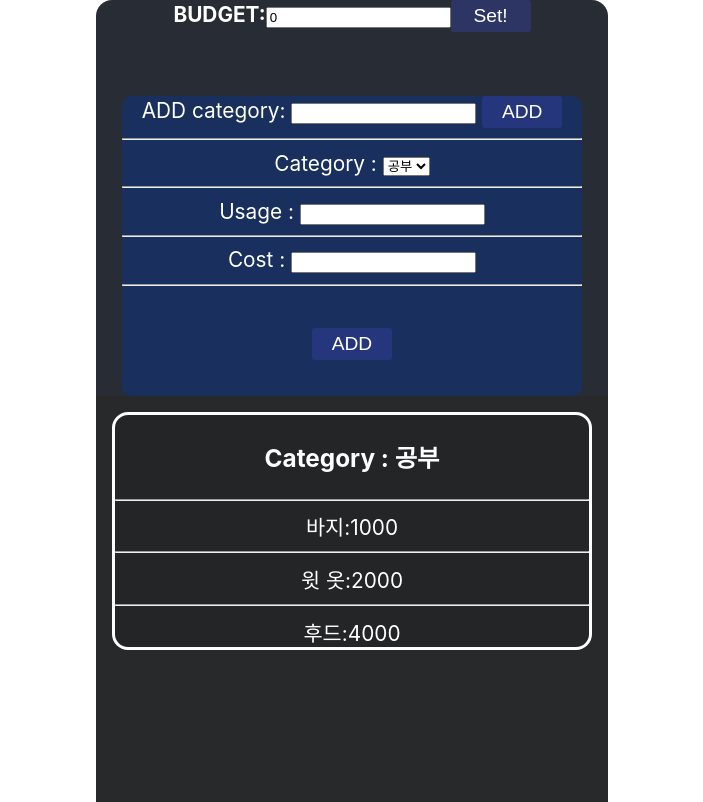
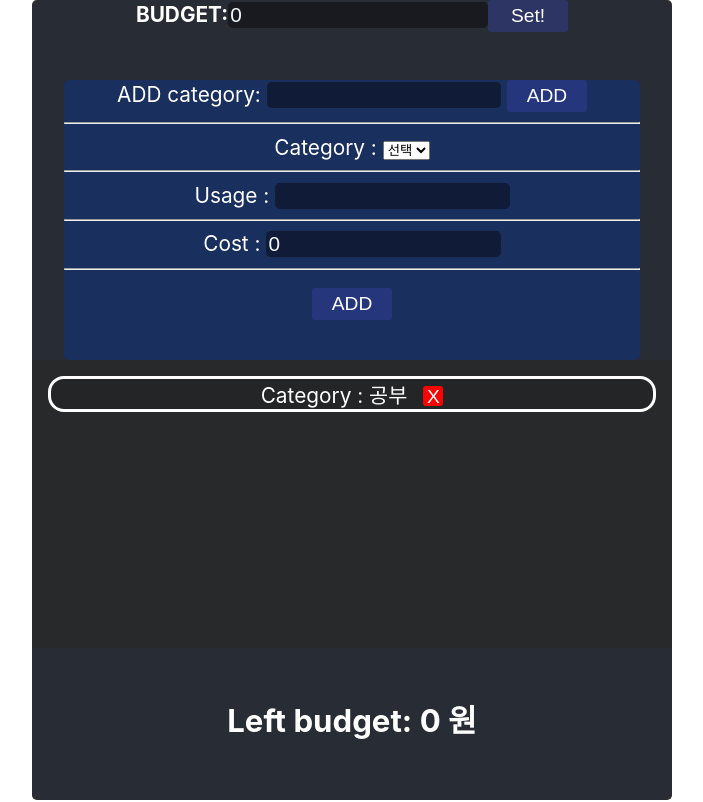
Before and after one commit to Juyeong-Byeon/budget_manager, a React (Create React App) app: page / in a window 1280 px wide. Shown: the top 802 px of the page, without its empty margins (288-991 px from the left). Built offline with nearby package versions, Linux system fonts and the light colour scheme.

Commit message:
기능구현, CRUD
item delete 추가 구현해야함.

```diff
--- a/src/App.css
+++ b/src/App.css
@@ -9,10 +9,10 @@ html{
   margin-left: auto;
   margin-right: auto;
   text-align: center;
-  border-radius: 1rem;
+  border-radius: 0.3rem;
   background-color: #282c34;
-  width:40%;
-  height:100%;
+  width:50%;
+  height:800px;
   color:white;
   font-size: 1.3rem;
   align-items:'center';
@@ -26,6 +26,15 @@ button{
   height: 2rem;
   font-size:1.2rem;
   color:white;
+}
+input{
+  background-color: #04040570;
+  border-radius: 0.3rem;
+  border-style:none;
+  height: 1.5rem;
+  width: 40%;
+  color: aliceblue;
+  font-size: 1.3rem;
 }
 
 .App-logo {
--- a/src/App.js
+++ b/src/App.js
@@ -11,7 +11,7 @@ function App() {
 
    {
     category:"공부",
-    items:[{useage:'바지',cost:1000},{useage:'윗 옷',cost:2000},{useage:'후드',cost:4000}],
+    items:[],
     used:0
    }
   ]);
@@ -30,21 +30,57 @@ function App() {
   ));
 
 
- },[budgetUseageInfos])
+ },[budgetUseageInfos]);
+
+ const ItemAdd=useCallback((item)=>{//item==={itemCategory:'',itemUseage:'',itemCost:0};
+  const {itemCategory,itemUsage,itemCost}=item;
+
+  if(!(itemCategory&&itemUsage&&itemCost)){
+    alert('입력폼을 확인해 주세요!');
+    //console.log(itemCategory,itemUsage,itemCost);
+    return -1;
+  }
+
+  setbudgetUseageInfo(()=>
+    budgetUseageInfos.map((useageInfo,index)=>{//카테고리가 같은 것만 수정함.
+      if(useageInfo.category===itemCategory){
+        return {
+          ...useageInfo,
+          items:useageInfo.items.concat({useage:itemUsage,cost:itemCost}),
+          used:Number(useageInfo.used)+Number(itemCost)
+        }
+      }else{
+        return useageInfo
+      }
+    })
+  );
+
+
+  //infos.items
+  //arr.find 함수 써서 하면 될듯
+
+  console.log(budgetUseageInfos);
+
+
+ },[budgetUseageInfos]);
 
  const SubmitBudget=useCallback((budget)=>{
    setTotalBudget(budget);
   },[TotalBudget]);
 
-
+  const DeleteCategory=useCallback((category)=>{
+    setbudgetUseageInfo(
+      budgetUseageInfos.filter((c)=>{return (!c.category===category) })
+    );
+  },[budgetUseageInfos]);
 
 
   return (
     <div className="App">
       <BudgetSetter SubmitBudget={SubmitBudget} /*총예산 관리 컴포넌트*/></BudgetSetter >
-       <BudgetController CategoryAdd={CategoryAdd} Categorys={budgetUseageInfos} /*카테고리별 예산관리, 사용내역 추가 컴포넌트*/></BudgetController >
-      <BudgetCategoryList BudgetCategorys={budgetUseageInfos} /* 카테고리 리스트(카테고리(사용내역))*/></BudgetCategoryList >
-      <BudgetTotal TotalBudget={TotalBudget} /*현제 남은 예산*/></BudgetTotal>
+       <BudgetController CategoryAdd={CategoryAdd} ItemAdd={ItemAdd} Categorys={budgetUseageInfos} /*카테고리별 예산관리, 사용내역 추가 컴포넌트*/></BudgetController >
+      <BudgetCategoryList BudgetCategorys={budgetUseageInfos} DeleteCategory={DeleteCategory}/* 카테고리 리스트(카테고리(사용내역))*/></BudgetCategoryList >
+      <BudgetTotal TotalBudget={TotalBudget}  BudgetUseageInfos={budgetUseageInfos} /*현제 남은 예산*/></BudgetTotal>
     </div>
   );
 }
--- a/src/components/BudgetCategory.js
+++ b/src/components/BudgetCategory.js
@@ -1,7 +1,7 @@
 import React from 'react'
 import BudgetItem from './BudgetItem';
 
-export default function BudgetCategory({Category}) {
+export default function BudgetCategory({Category,DeleteCategory}) {
 
     const {category,items}=Category;
 
@@ -9,10 +9,11 @@ export default function BudgetCategory({Category}) {
     return (
         <div style={{borderWeight:'3rem', borderColor:'white', borderStyle:'solid', borderRadius:'1rem', backgroundColor:'rgba(5,5,5,0.1)',margin:'1rem'}}>
             <div>
-                <h3>Category : {Category?category:""}</h3>
+                <span style={{textAlign:"center",margin:'auto'}}>Category : {Category?category:""}</span>
+                <span ><button onClick={(e)=>{DeleteCategory(category)}} style={{width:'20px', height:'20px',textAlign:"center",marginLeft:'1rem',marginRight:'0',backgroundColor:'red',padding:0}}>X</button></span>
             </div>
             <div>
-                {Category&&items.map((item,i)=>{return(<BudgetItem key={item.useage} item={item}></BudgetItem>)})}
+                {Category&&items.map((item,i)=>{return(<BudgetItem key={i} item={item}></BudgetItem>)})}
             </div>
         </div>
     )
--- a/src/components/BudgetCategoryList.js
+++ b/src/components/BudgetCategoryList.js
@@ -1,10 +1,10 @@
 import React from 'react'
 import BudgetCategory from './BudgetCategory';
 
-export default function BudgetCategoryList({BudgetCategorys}) {
+export default function BudgetCategoryList({BudgetCategorys,DeleteCategory}) {
     return (
-        <div style={{ overflowY:'scroll', height:'450px', backgroundColor:'rgba(40,40,40,0.8)'}}>
-            {BudgetCategorys&&BudgetCategorys.map((Category,i)=>{return(<BudgetCategory key={Category.category} Category={Category}></BudgetCategory>)})}
+        <div style={{ overflowY:'scroll', height:'18rem', backgroundColor:'rgba(40,40,40,0.8)'}}>
+            {BudgetCategorys&&BudgetCategorys.map((Category,i)=>{return(<BudgetCategory key={Category.category} Category={Category} DeleteCategory={DeleteCategory}></BudgetCategory>)})}
         </div>
     )
 }
--- a/src/components/BudgetController.js
+++ b/src/components/BudgetController.js
@@ -1,30 +1,63 @@
 import React,{useState} from 'react'
 
-export default function BudgetController({Categorys,CategoryAdd}) {
-    const [newCategoryInput,setNewCategoryInput]=useState('');
-    const [currentCategory,setCurrentCategory]=useState('');
+export default function BudgetController({Categorys,CategoryAdd,ItemAdd}) {
+    const [newCategoryInput,setNewCategoryInput]=useState('');// 카테고리 생성용 state
+    const [currentItem,setItem]=useState({
+            itemCategory:'',
+            itemUsage:'',
+            itemCost:0
+    });//한번에 State 관리 하는 방법 생각해 보기
 
     const newCategoryOnchange=(e)=>{
         setNewCategoryInput(e.target.value);
     };
 
+
     return (
-        <div style={{backgroundColor:'#192F5E',height:'300px',width:'90%',marginLeft:"auto",marginRight: 'auto',borderRadius:'10px',marginTop:'4rem'}}>
+        <div style={{backgroundColor:'#192F5E',height:'35%',width:'90%',marginLeft:"auto",marginRight: 'auto',borderRadius:'5px',marginTop:'3rem'}}>
             <span>ADD category: <input type='text' value={newCategoryInput} onChange={(e)=>{newCategoryOnchange(e)}} onKeyPress={(e)=>{if(e.charCode===13){CategoryAdd(newCategoryInput);setNewCategoryInput('')}}}></input> <button onClick={()=>{CategoryAdd(newCategoryInput);setNewCategoryInput('')}}>ADD</button></span>
             <hr/>
             <div>
                 <span>
                         <label htmlFor="selectCategory">Category : </label>
-                        <select id='selectCategory' onChange={(e)=>{setCurrentCategory(e.target.value)}}>
+                        <select id='selectCategory' onChange={(e)=>setItem({...currentItem,itemCategory:e.target.value})} value={currentItem.itemCategory}>
+                            <option key='default'>선택</option>
                            {Categorys&&Categorys.map((category,index)=>{return(<option key={category.category}>{category.category}</option>)})}
                         </select>
                 </span>
                     <hr/>
-                <label htmlFor='usage'> Usage : </label><input id='usage' type='text'></input>
+                <label htmlFor='usage'> Usage : </label>
+                <input id='usage' type='text' value={currentItem.itemUsage} onChange={(e)=>setItem({...currentItem,itemUsage:e.target.value})}></input>
                     <hr/>
-                <label>Cost : </label><input id='Cost' type='text'></input>
+                <label>Cost : </label>
+                <input id='Cost' type='text' value={currentItem.itemCost}
+                    onKeyPress={(e)=>{
+                            if(e.charCode===13){
+                                if(ItemAdd(currentItem)===-1)return;
+                                setItem(()=>{return{itemCategory:'',itemUsage:'',itemCost:0}})
+                            }
+                            else{
+                                return;
+
+                            }
+                        }
+                    }
+                    onChange={(e)=>{
+                        if(isNaN(e.target.value)){
+                            alert('숫자를 입력해 주세요!');
+                            return;
+                        }
+                        setItem({...currentItem,itemCost:Number(e.target.value)})
+                    }}
+                    ></input>
                     <hr/>
-                <button style={{marginTop:'2rem'}}>ADD</button>
+                <button style={{marginTop:'0.5rem'}}
+                onClick={(e)=>{
+                    if(ItemAdd(currentItem)===-1)return;
+                    setItem(()=>{return{itemCategory:'',itemUsage:'',itemCost:0}})
+                }
+                    }
+                    >ADD</button>
             </div>
         </div>
     )
--- a/src/components/BudgetItem.js
+++ b/src/components/BudgetItem.js
@@ -1,12 +1,13 @@
 import React, { useEffect } from 'react'
 
-export default function BudgetItem({item}) {
+export default function BudgetItem({item,DeleteItem}) {
     const{useage,cost}=item;
     return (
         <div>
              <hr/>
             <span>{useage}:</span>
-            <span>{cost}</span>
+            <span> -{cost}</span>
+            <span ><button style={{width:'20px', height:'20px',textAlign:"center",marginLeft:'1rem',marginRight:'0',backgroundColor:'red',padding:0}}>X</button></span>
 
         </div>
     )
--- a/src/components/BudgetTotal.js
+++ b/src/components/BudgetTotal.js
@@ -1,9 +1,15 @@
 import React from 'react'
 
-export default function BudgetTotal({TotalBudget}) {
+export default function BudgetTotal({TotalBudget,BudgetUseageInfos}) {
+
+    let used=0;
+    for(let i=0;i<BudgetUseageInfos.length;i++){
+        used+=BudgetUseageInfos[i].used;
+    }
+
     return (
         <div style={{margin:'3rem'}}>
-            <h2>Left budget: {TotalBudget} 원</h2>
+            <h2>Left budget: {TotalBudget-used} 원</h2>
         </div>
     )
 }
```
